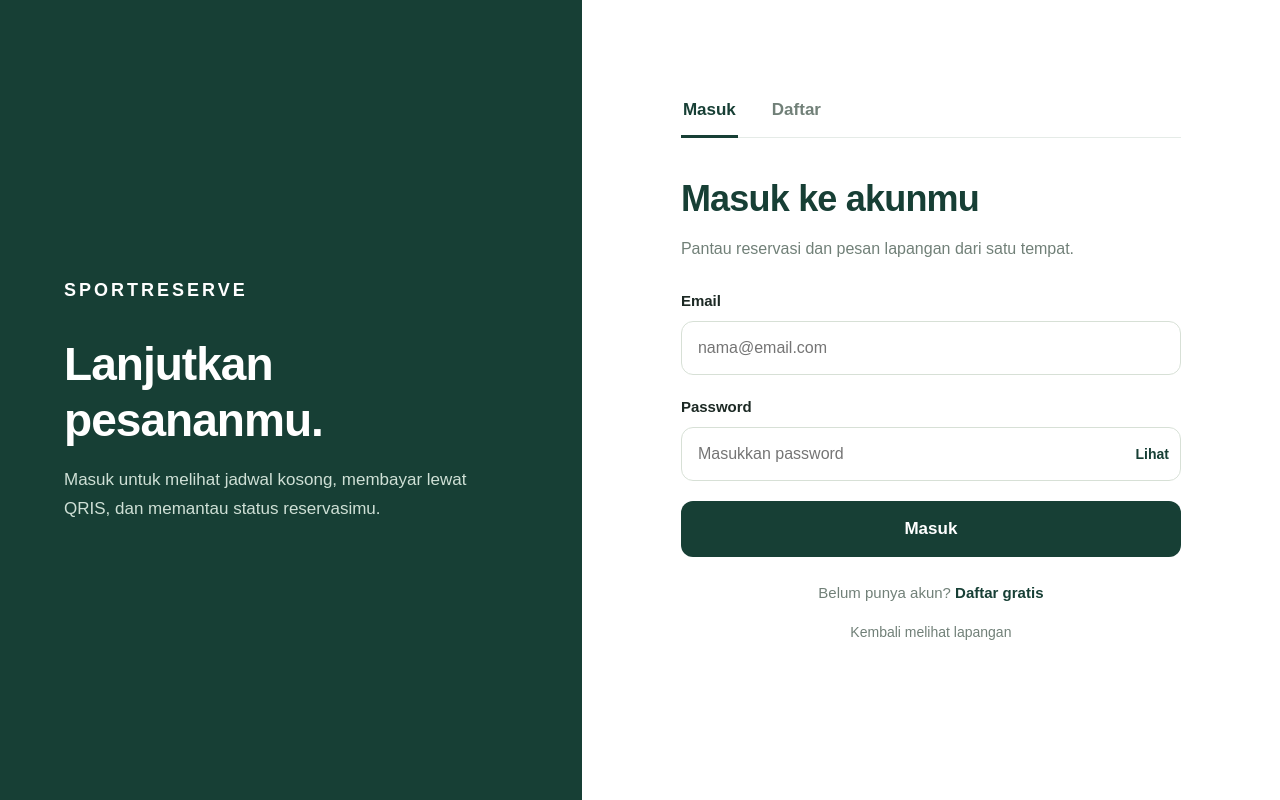
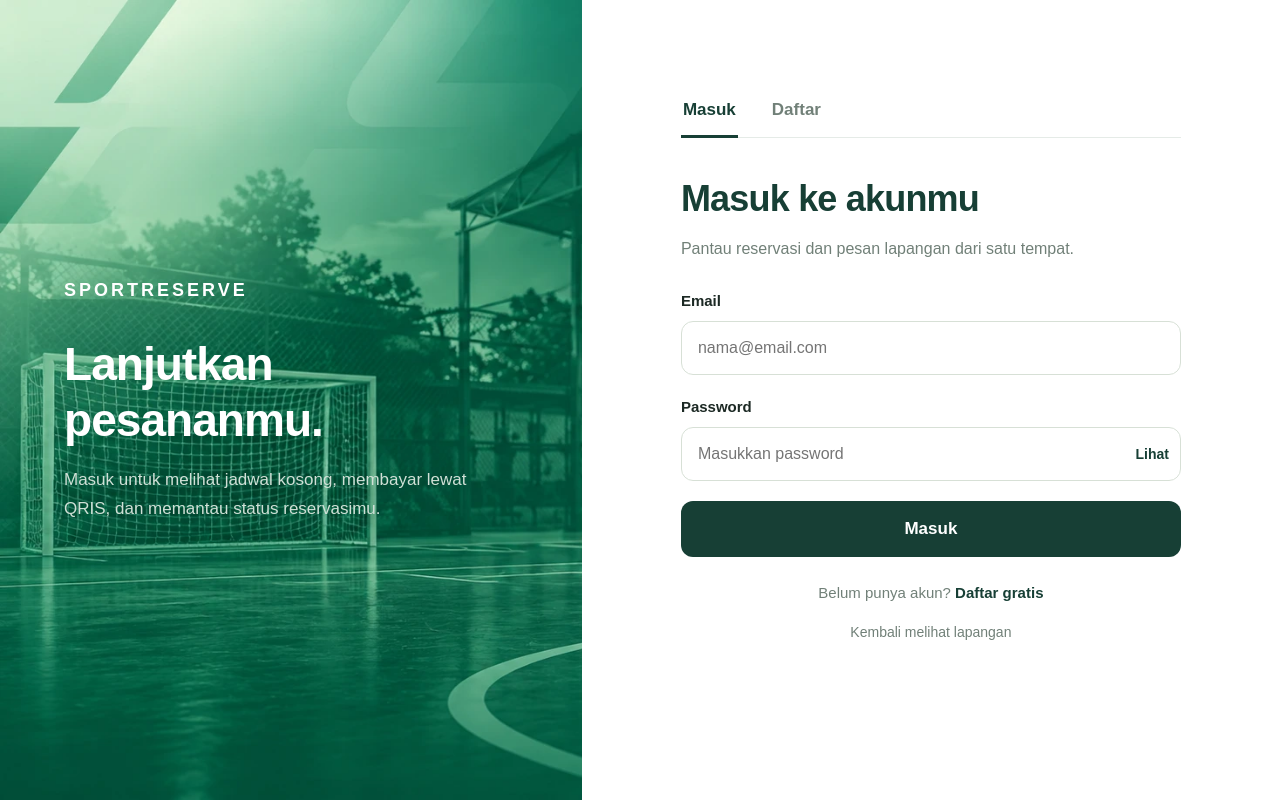
Before and after one commit to zingha000/sport_reserve_cc, a Flask app: page /auth/login in a window 1280 px wide. Run offline with Flask 3, Linux system fonts and the light colour scheme; parts of the project's set-up code (start-up, migrations or seed data) failed here and were passed over; some libraries are stand-ins or nearby versions.

Commit message:
feat(ui): background login/daftar dari gambar dan samakan tinggi hero

```diff
--- a/app/static/css/style.css
+++ b/app/static/css/style.css
@@ -640,7 +640,8 @@ a {
 ============================== */
 
 .listing-hero {
-  padding: 65px 0;
+  padding: 65px 0 100px;
+  min-height: 360px;
   background-image:
     linear-gradient(
       90deg,
@@ -3673,7 +3674,7 @@ main {
   justify-content: center;
   gap: 32px;
   padding: 64px;
-  background: var(--primary);
+  background: url("../images/login%20regis.webp") left center / cover no-repeat;
   color: #ffffff;
 }
 
```
Also changed, not shown: app/static/images/login regis.webp (added).
